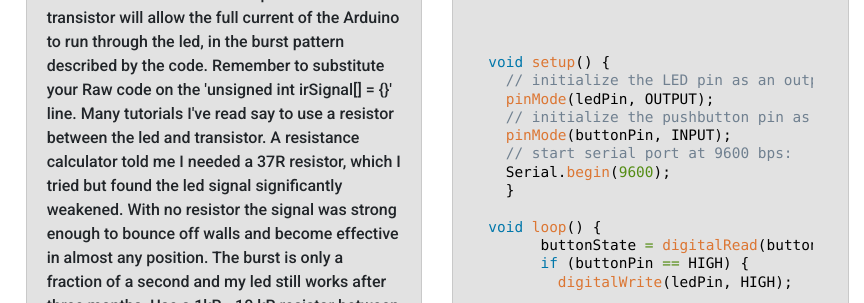
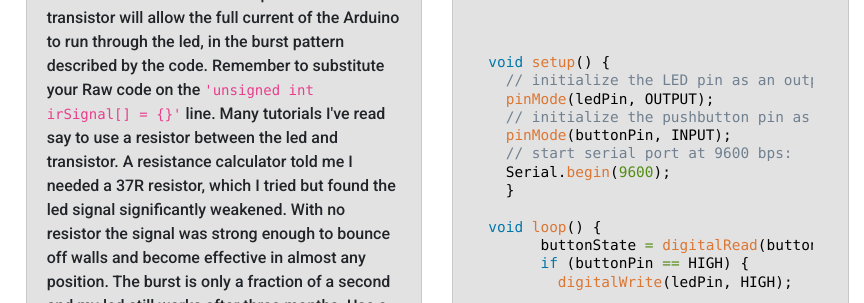
Before and after one commit to scowler1/scowler1.github.io, a plain HTML site: page code2.html in a window 1280 px wide. Shown: the part 497-800 px from the top of the page, 416-1280 px from the left. Drawn offline with nearby package versions, Linux system fonts and the light colour scheme; some packages are replaced by stand-ins of ours; a script that the page names is missing.

Commit message:
Update code2.html

```diff
--- a/code2.html
+++ b/code2.html
@@ -104,7 +104,7 @@
 						button will tell the Arduino to run the led burst code once and wait for the next input.
 						Connect digital output 3 to the center pin of the transistor. When the button is pressed the transistor will allow the full
 						current of the Arduino to run through the led, in the burst pattern described by the code. Remember to substitute your Raw code
-						on the 'unsigned int irSignal[] = {}' line.
+						on the <code>'unsigned int irSignal[] = {}'</code> line.
 						Many tutorials I've read say to use a resistor between the led and transistor. A resistance calculator told me I needed a 37R resistor,
 						which I tried but found the led signal significantly weakened. With no resistor the signal was strong enough to bounce off walls
 						and become effective in almost any position. The burst is only a fraction of a second and my led still works after
```
